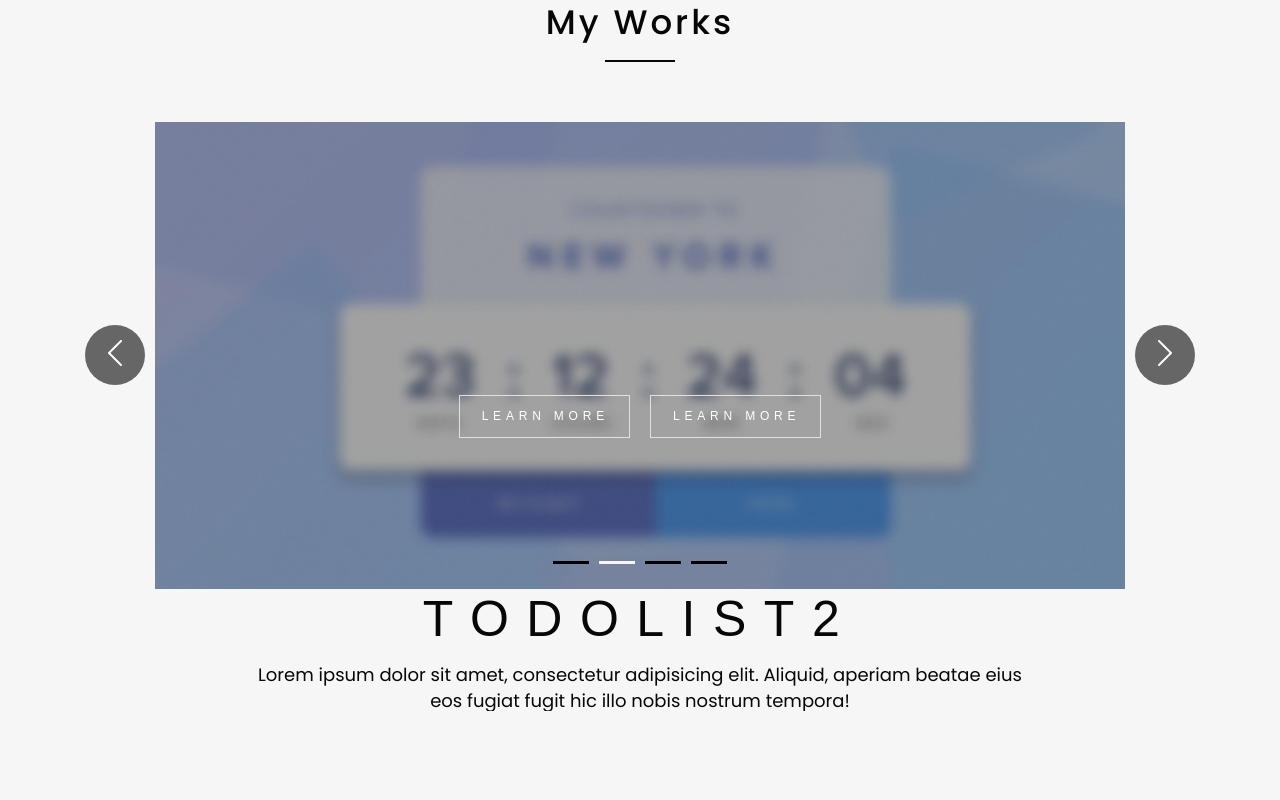
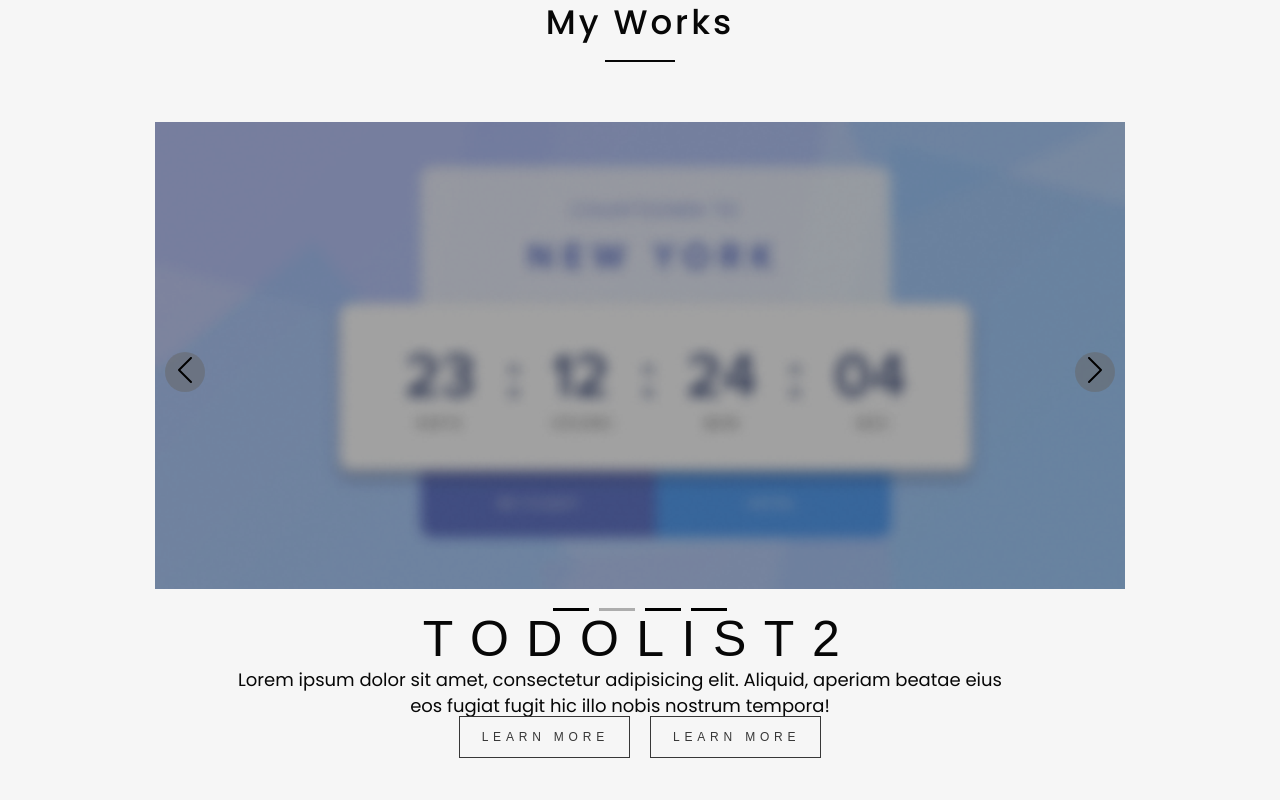
Before and after one commit to RubanPavel/Portfolio, a React app: page / in a window 1280 px wide. Shown: the part 2780-3580 px from the top of the page. Built offline with nearby package versions, Linux system fonts and the light colour scheme.

Commit message:
refactor SlideShow

```diff
--- a/src/layout/sections/contact/Contact.tsx
+++ b/src/layout/sections/contact/Contact.tsx
@@ -75,4 +75,14 @@ const Button = styled.button`
   font-size: 18px;
   font-weight: 400;
   margin-top: 20px;
+
+  &:hover {
+    transform: translateY(-1px);
+    animation: ease;
+  }
+
+  &:active {
+    background: black;
+    opacity: 0.8;
+  }
 `;
--- a/src/layout/sections/works/slideShow/SlideShow.tsx
+++ b/src/layout/sections/works/slideShow/SlideShow.tsx
@@ -5,7 +5,7 @@ import 'layout/sections/works/slideShow/slylesSlider.css'
 const properties = {
   prevArrow: <div className="arrow prev">
           <span className="svg svg-arrow-left">
-            <svg fill='#fff'  version="1.1" id="svg4-Layer_1" xmlns="http://www.w3.org/2000/svg"
+            <svg fill="black" version="1.1" id="svg4-Layer_1" xmlns="http://www.w3.org/2000/svg"
                  xmlnsXlink="http://www.w3.org/1999/xlink" x="0px" y="0px" width="14px" height="26px"
                  viewBox="0 0 14 26" enableBackground="new 0 0 14 26" xmlSpace="preserve"> <path
               d="M13,26c-0.256,0-0.512-0.098-0.707-0.293l-12-12c-0.391-0.391-0.391-1.023,0-1.414l12-12c0.391-0.391,1.023-0.391,1.414,0s0.391,1.023,0,1.414L2.414,13l11.293,11.293c0.391,0.391,0.391,1.023,0,1.414C13.512,25.902,13.256,26,13,26z"/> </svg>
@@ -15,7 +15,7 @@ const properties = {
   nextArrow:
     <div className="arrow next">
           <span className="svg svg-arrow-right">
-            <svg fill='#fff' version="1.1" id="svg5-Layer_1" xmlns="http://www.w3.org/2000/svg"
+            <svg fill="black" version="1.1" id="svg5-Layer_1" xmlns="http://www.w3.org/2000/svg"
                  xmlnsXlink="http://www.w3.org/1999/xlink" x="0px" y="0px" width="14px" height="26px"
                  viewBox="0 0 14 26" enableBackground="new 0 0 14 26"
                  xmlSpace="preserve"> <path
@@ -28,10 +28,9 @@ type SlideShowProps = {
   images: Array<{ img: string, title: string, description: string }>
 
 }
-const indicators = () => (<span className="indicator"></span>);
+const indicators = () => (<div className="indicator"></div>);
 export const SlideShow = (props: SlideShowProps) => {
   return (
-    <>
     <Fade
       {...properties}
       indicators={indicators}
@@ -39,34 +38,27 @@ export const SlideShow = (props: SlideShowProps) => {
       defaultIndex={1}
     >
       {props.images.map((i, index) => (
+        <div className="slide-box" key={index} >
+          <img style={{objectFit: "cover", width: "100%", filter: 'brightness(90%)'}} alt="SlideImage" src={i.img}/>
 
+          <div className="caption">
+            <div className="title">{i.title}</div>
+            <div className="text-outside">
+              <p>{i.description}</p>
+            </div>
+            <a href="https://soundcloud.com/discover" className="btn">
+              <span className="btn-inner">Learn More</span>
+            </a>
+            <a href="https://soundcloud.com/discover" className="btn">
+              <span className="btn-inner">Learn More</span>
+            </a>
+          </div>
 
-        <div className="slide-box" key={index} >
-          <img style={{objectFit: "cover", width: "100%", filter: 'brightness(90%)'}} alt="Slide Image" src={i.img}/>
-          <div className="slide-content">
-            <div className="caption">
-
-              {/*<div className="text-inside">*/}
-              {/*  <p>{i.description}</p>*/}
-              {/*</div>*/}
-              <a href="#top" className="btn">
-                <span className="btn-inner">Learn More</span>
-              </a>
-              <a href="#top" className="btn">
-                <span className="btn-inner">Learn More</span>
-              </a>
-            </div>
-          </div>
-          <div className="title">{i.title}</div>
-          <div className="text-outside">
-            <p>{i.description}</p>
-          </div>
         </div>
 
       ))}
     </Fade>
 
 
-    </>
   );
 };
--- a/src/layout/sections/works/slideShow/slylesSlider.css
+++ b/src/layout/sections/works/slideShow/slylesSlider.css
@@ -39,9 +39,8 @@
 
 .indicator::before {
     content: "";
-    display: block;
     position: absolute;
-    top: -150px;
+    top: -170px;
     left: 5px;
     width: 36px;
     height: 3px;
@@ -50,7 +49,7 @@
 }
 
 .indicator.active::before {
-    background: #F6F6F6;
+    background: rgba(102, 102, 102, 0.5);;
 
 }
 
@@ -250,7 +249,7 @@
 
 
 .caption{
-    padding: 0 100px;
+    padding: 20px 100px;
     opacity: 1;
 }
 
@@ -272,7 +271,7 @@
 
 .text-outside {
     margin: -20px;
-    width: 80%;
+    width: 100%;
    /* margin: 0 auto;*/
     max-width: 1000px;
     font-size: 18px;
@@ -283,11 +282,11 @@
     margin:  0 10px;
     display: inline-block;
     padding: 13px 20px;
-    color: #fff;
+    color: #373737;
     text-decoration: none;
     position: relative;
     background: transparent;
-    border: 1px solid #e1e1e1;
+    border: 1px solid #373737;
     font: 12px/1.2 "Oswald", sans-serif;
     letter-spacing: 0.4em;
     text-align: center;
@@ -321,7 +320,7 @@
 }
 
 .btn:hover {
-    color: #373737;
+    color: black;
     transition: color 0.1s linear 0s;
 }
 
@@ -338,15 +337,15 @@
 }
 
 .arrow {
-    margin: -33px 0 0;
+   /* margin: -33px 0 0;*/
     position: absolute;
-    top: 40%;
+    top: 35%;
     cursor: pointer;
     z-index: 3;
 
-    background: #666666;
-    height: 60px;
-    width: 60px;
+    background: rgba(102, 102, 102, 0.5);
+    height: 40px;
+    width: 40px;
     border-radius: 50%;
 
 
@@ -358,19 +357,19 @@
 }
 
 .prev {
-    left: -70px;
+    left: 10px;
 }
 
 .prev:hover .svg {
-    left: -10px;
+    left: -5px;
 }
 
 .next {
-    right: -70px;
+    right: 10px;
 }
 
 .next:hover .svg {
-    left: 10px;
+    left: 5px;
 }
 
 .svg {
```
